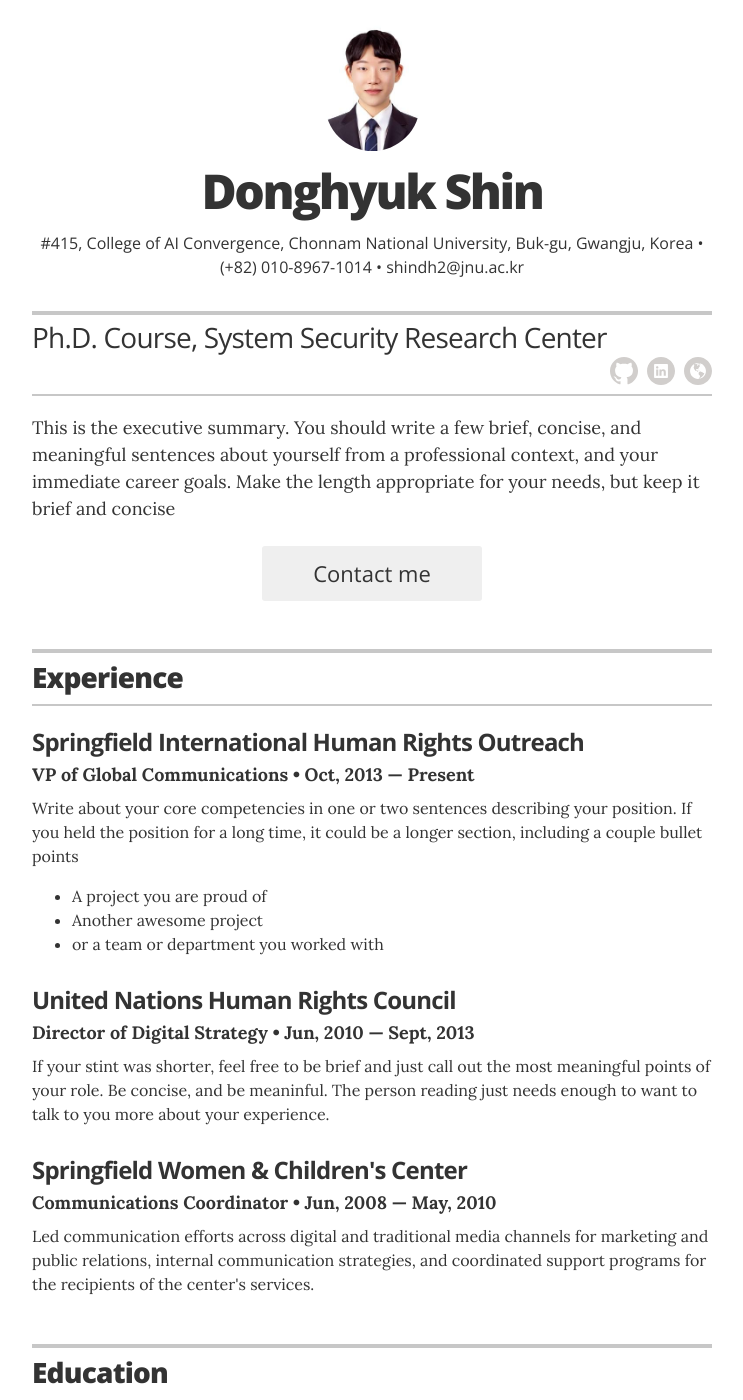
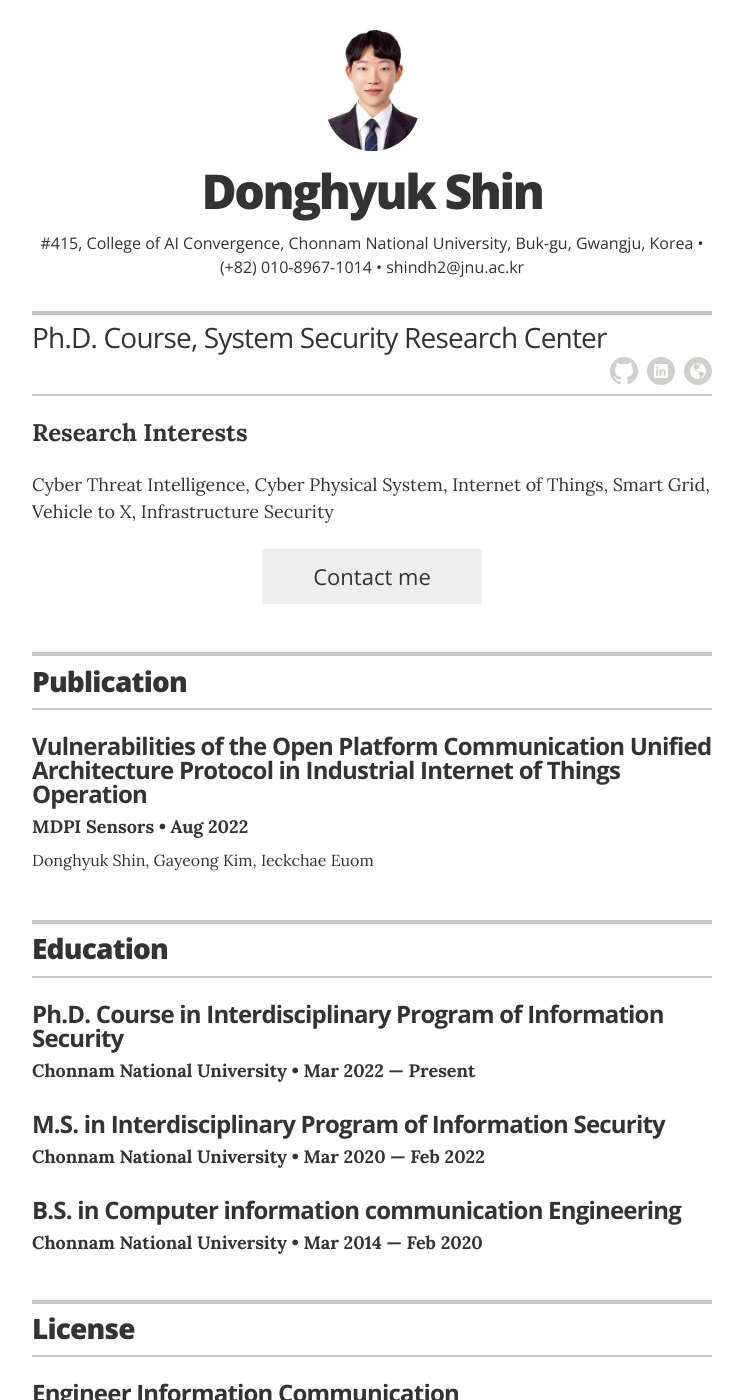
Before and after one commit to soledo/soledo.github.io, a Jekyll site: the page built from index.html, in a window 1280 px wide and 1400 px high. Shown: the whole window, without its empty margins (268-1011 px from the left). Built offline with Jekyll 4.4.1, drawn with Linux system fonts in a browser that asks for light colours; some of the changed text lies outside the part shown.

Commit message:
publications

```diff
--- a/_config.yml
+++ b/_config.yml
@@ -23,7 +23,7 @@ resume_contact_address:         "#415, College of AI Convergence, Chonnam Nation
 resume_header_contact_info:     "#415, College of AI Convergence, Chonnam National University, Buk-gu, Gwangju, Korea  • (+82) 010-8967-1014 • shindh2@jnu.ac.kr"
 display_header_contact_info:    "true"
 
-resume_header_intro: "<p>This is the executive summary. You should write a few brief, concise, and meaningful sentences about yourself from a professional context, and your immediate career goals. Make the length appropriate for your needs, but keep it brief and concise</p>"
+resume_header_intro: "<p>Cyber Threat Intelligence, Cyber Physical System, Internet of Things, Smart Grid, Vehicle to X, Infrastructure Security</p>"
 
 # use "yes" to display the email contact button,
 # "no" to display an "I'm not looking for work" message,
@@ -41,7 +41,7 @@ resume_section_license:    true
 resume_section_recognition:     true
 #resume_section_links:           true
 #resume_section_associations:    true
-resume_section_interests:       true
+#resume_section_interests:       true
 
 
 # Resume social links
--- a/_data/experience.yml
+++ b/_data/experience.yml
@@ -1,19 +1,6 @@
 # Jobs
 # VP of Global Communications
-- company: Springfield International Human Rights Outreach
-  position: VP of Global Communications
-  duration: Oct, 2013 &mdash; Present
-  summary: Write about your core competencies in one or two sentences describing your position. If you held the position for a long time, it could be a longer section, including a couple bullet points	<ul class="resume-item-list"><li>A project you are proud of</li><li>Another awesome project</li><li>or a team or department you worked with</li></ul>
-
-# Director of Digital Stratgy
-- company: United Nations Human Rights Council
-  position: Director of Digital Strategy
-  duration:  Jun, 2010 &mdash; Sept, 2013
-  summary: If your stint was shorter, feel free to be brief and just call out the most meaningful points of your role. Be concise, and be meaninful. The person reading just needs enough to want to talk to you more about your experience.
-
-
-# Communications Coordinator
-- company: Springfield Women & Children's Center
-  position: Communications Coordinator
-  duration:   Jun, 2008  &mdash; May, 2010
-  summary: Led communication efforts across digital and traditional media channels for marketing and public relations, internal communication strategies, and coordinated support programs for the recipients of the center's services.
+- company: Vulnerabilities of the Open Platform Communication Unified Architecture Protocol in Industrial Internet of Things Operation
+  position: MDPI Sensors
+  duration: Aug 2022
+  summary: Donghyuk Shin, Gayeong Kim, Ieckchae Euom
--- a/_layouts/resume.html
+++ b/_layouts/resume.html
@@ -35,6 +35,10 @@
           {% include icon-links.html %}
         </div>
 
+        <header class="header-title">
+          <h2>Research Interests</h2>
+        </header>
+
         <div class="executive-summary" itemprop="description">
           {{ site.resume_header_intro }}
         </div>
@@ -53,7 +57,7 @@
       <section class="content-section">
 
         <header class="section-header">
-          <h2>Experience</h2>
+          <h2>Publication</h2>
         </header>
 
         {% for job in site.data.experience %}
```
